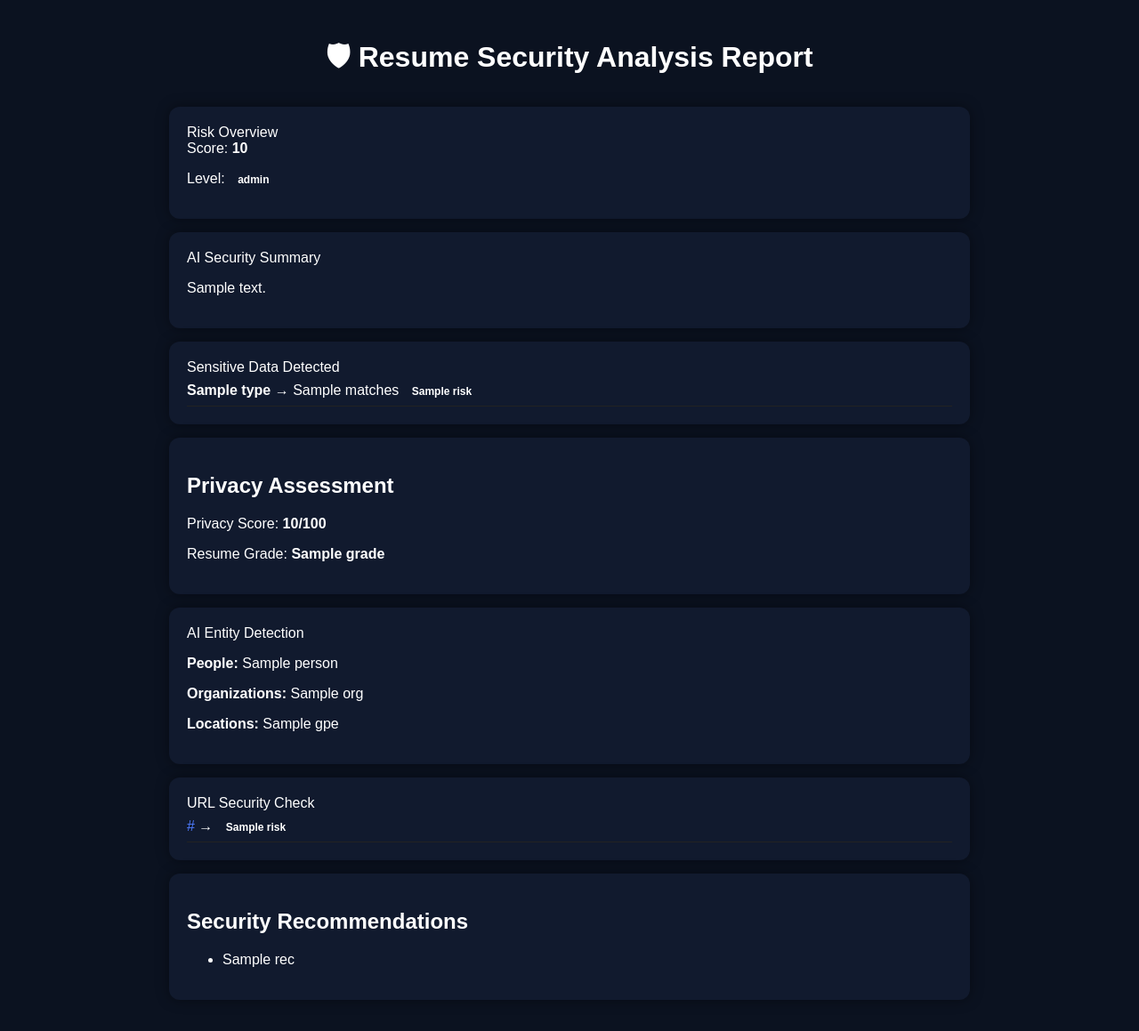
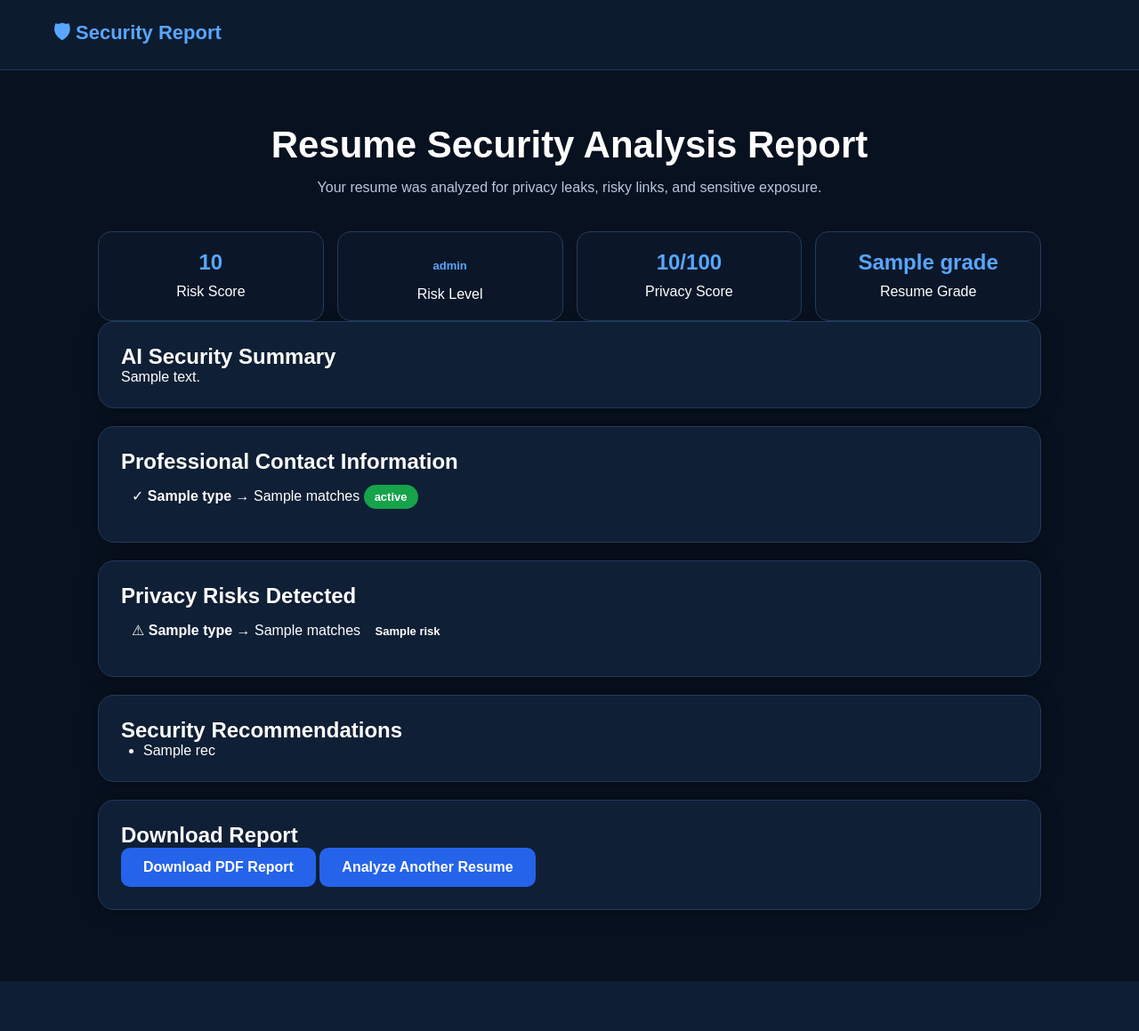
Before and after one commit to Tharindi-Weerasinghe/ai-resume-security-analyzer, a Flask app: template templates/report.html in a window 1280 px wide. Shown: the whole page at 89% size. After the commit the page ends 1103 px from the top, so only its background shows below. Run offline with Flask 3, Linux system fonts and the light colour scheme; the template is opened without the code that fills it: most values are stand-ins (such as "Sample title", 1, 10 or a date in 2020).

Commit message:
Imporved privacy risk logic

```diff
--- a/ai_entity_detector.py
+++ b/ai_entity_detector.py
@@ -1,9 +1,59 @@
+import re
 import spacy
 
 nlp = spacy.load("en_core_web_sm")
 
+BAD_WORDS = [
+    "skills", "references", "education", "certifications", "learning",
+    "analytical skills", "active learner", "communication", "teamwork",
+    "projects", "professional profile", "profile", "sql", "linux",
+    "socket programming"
+]
+
+def clean_text(value):
+    value = value.replace("\n", " ").strip()
+    value = re.sub(r"\s+", " ", value)
+    return value
+
+def is_bad_entity(value):
+    lower = value.lower()
+
+    if len(value) < 3:
+        return True
+
+    if "@" in lower:
+        return True
+
+    if "linkedin.com" in lower or "github.com" in lower or "www." in lower:
+        return True
+
+    for word in BAD_WORDS:
+        if word in lower:
+            return True
+
+    return False
+
+def extract_candidate_name(text):
+    lines = text.split("\n")
+
+    for line in lines[:10]:
+        line = clean_text(line)
+
+        if not line:
+            continue
+
+        if "@" in line or "http" in line or "www" in line:
+            continue
+
+        words = line.split()
+
+        if 2 <= len(words) <= 4:
+            if all(word.replace(".", "").isalpha() for word in words):
+                return line
+
+    return "Not detected"
+
 def extract_entities(text):
-
     doc = nlp(text)
 
     entities = {
@@ -12,8 +62,17 @@ def extract_entities(text):
         "GPE": []
     }
 
+    candidate_name = extract_candidate_name(text)
+
+    if candidate_name != "Not detected":
+        entities["PERSON"].append(candidate_name)
+
     for ent in doc.ents:
         if ent.label_ in entities:
-            entities[ent.label_].append(ent.text)
+            cleaned = clean_text(ent.text)
+
+            if not is_bad_entity(cleaned):
+                if cleaned not in entities[ent.label_]:
+                    entities[ent.label_].append(cleaned)
 
     return entities
--- a/app.py
+++ b/app.py
@@ -1,28 +1,29 @@
-from flask import Flask, render_template, request
+from flask import Flask, render_template, request, send_from_directory
 import os
+
 from ai_entity_detector import extract_entities
 from url_security import analyze_urls
 from pdf_report import generate_pdf
 from recommendations import generate_recommendations
 from extractor import extract_text
 from pii_detector import detect_pii
-from risk_scorer import calculate_risk
-from risk_scorer import calculate_privacy_score
+from risk_scorer import calculate_risk, calculate_privacy_score
 
 app = Flask(__name__)
 
 UPLOAD_FOLDER = "uploads"
 os.makedirs(UPLOAD_FOLDER, exist_ok=True)
 
+
 def generate_summary(risk):
     if risk["level"] == "CRITICAL":
-        return "Critical risk: Sensitive data exposure + potential security threats detected."
+        return "Critical risk: The resume contains unnecessary sensitive information or risky links that should be reviewed before sharing publicly."
     elif risk["level"] == "HIGH":
-        return "High risk: Resume contains sensitive personal information."
+        return "High risk: The resume contains sensitive information that is not usually required for initial job applications."
     elif risk["level"] == "MEDIUM":
-        return "Medium risk: Some personal data exposure detected."
+        return "Medium risk: Some privacy exposure was detected. Review the highlighted items before sharing."
     else:
-        return "Low risk: Resume is relatively safe."
+        return "Low risk: Only normal resume contact information or minimal privacy exposure was detected."
 
 
 @app.route("/")
@@ -32,7 +33,6 @@ def home():
 
 @app.route("/analyze", methods=["POST"])
 def analyze():
-
     file = request.files["resume"]
 
     filepath = os.path.join(UPLOAD_FOLDER, file.filename)
@@ -40,32 +40,34 @@ def analyze():
 
     text = extract_text(filepath)
 
-    pii_results = detect_pii(text)
-    risk_result = calculate_risk(pii_results)
+    contact_info, privacy_risks = detect_pii(text)
+    urls = analyze_urls(text)
     entities = extract_entities(text)
 
-    urls = analyze_urls(text)
+    risk_result = calculate_risk(privacy_risks, urls)
+    privacy = calculate_privacy_score(risk_result["score"])
+    summary = generate_summary(risk_result)
+    recommendations = generate_recommendations(privacy_risks, urls)
+
     pdf_path = os.path.join(UPLOAD_FOLDER, "report.pdf")
-
-    generate_pdf(pdf_path, pii_results, risk_result, entities, urls)
-
-    summary = generate_summary(risk_result)
-    recommendations = generate_recommendations(pii_results)
-    privacy = calculate_privacy_score(risk_result["score"])
-
+    generate_pdf(pdf_path, privacy_risks, risk_result, entities, urls)
 
     return render_template(
         "report.html",
-        pii=pii_results,
+        contact_info=contact_info,
+        privacy_risks=privacy_risks,
         risk=risk_result,
-        preview=text[:800],
+        privacy=privacy,
         entities=entities,
         urls=urls,
-        pdf_file = "report.pdf",
         summary=summary,
-        recommendations=recommendations,
-        privacy=privacy
+        recommendations=recommendations
     )
+
+
+@app.route("/uploads/<filename>")
+def uploaded_file(filename):
+    return send_from_directory(UPLOAD_FOLDER, filename)
 
 
 if __name__ == "__main__":
--- /dev/null
+++ b/static/style.css
@@ -0,0 +1,153 @@
+* {
+    margin: 0;
+    padding: 0;
+    box-sizing: border-box;
+}
+
+body {
+    font-family: Arial, sans-serif;
+    background: #08111f;
+    color: #ffffff;
+}
+
+.navbar {
+    padding: 20px 60px;
+    background: #0d1b2f;
+    border-bottom: 1px solid #1e3355;
+}
+
+.logo {
+    font-size: 22px;
+    font-weight: bold;
+    color: #58a6ff;
+}
+
+.container {
+    max-width: 1100px;
+    margin: 40px auto;
+    padding: 20px;
+}
+
+.hero {
+    text-align: center;
+    margin-bottom: 40px;
+}
+
+.hero h1 {
+    font-size: 42px;
+    margin-bottom: 15px;
+}
+
+.hero p {
+    color: #b8c7dd;
+    font-size: 16px;
+}
+
+.upload-card,
+.card {
+    background: #0f1f35;
+    border: 1px solid #223a5e;
+    border-radius: 18px;
+    padding: 25px;
+    margin-bottom: 20px;
+    box-shadow: 0 0 20px rgba(0,0,0,0.35);
+}
+
+.upload-box {
+    border: 2px dashed #3b82f6;
+    padding: 35px;
+    border-radius: 15px;
+    text-align: center;
+    background: #0b1728;
+}
+
+input[type="file"] {
+    margin: 20px 0;
+    color: #ffffff;
+}
+
+button,
+.btn {
+    display: inline-block;
+    background: #2563eb;
+    color: white;
+    padding: 13px 25px;
+    border-radius: 10px;
+    border: none;
+    text-decoration: none;
+    font-weight: bold;
+    cursor: pointer;
+}
+
+button:hover,
+.btn:hover {
+    background: #1d4ed8;
+}
+
+.grid {
+    display: grid;
+    grid-template-columns: repeat(4, 1fr);
+    gap: 15px;
+}
+
+.stat {
+    background: #0b1728;
+    border: 1px solid #223a5e;
+    border-radius: 15px;
+    padding: 20px;
+    text-align: center;
+}
+
+.stat h2 {
+    color: #58a6ff;
+    margin-bottom: 10px;
+}
+
+.badge {
+    display: inline-block;
+    padding: 6px 12px;
+    border-radius: 20px;
+    font-size: 13px;
+    font-weight: bold;
+}
+
+.LOW {
+    background: #16a34a;
+}
+
+.MEDIUM {
+    background: #f59e0b;
+}
+
+.HIGH {
+    background: #dc2626;
+}
+
+.CRITICAL {
+    background: #7f1d1d;
+}
+
+.item {
+    padding: 12px;
+    border-bottom: 1px solid #223a5e;
+}
+
+.item:last-child {
+    border-bottom: none;
+}
+
+a {
+    color: #58a6ff;
+}
+
+ul {
+    padding-left: 25px;
+}
+
+pre {
+    white-space: pre-wrap;
+    background: #08111f;
+    padding: 15px;
+    border-radius: 10px;
+    color: #cbd5e1;
+}
--- a/templates/report.html
+++ b/templates/report.html
@@ -2,152 +2,98 @@
 <html>
 <head>
     <title>Security Report</title>
-
-    <style>
-    body {
-        font-family: Arial;
-        background: #0b1220;
-        margin: 0;
-        padding: 20px;
-        color: white;
-    }
-
-    .container {
-        max-width: 900px;
-        margin: auto;
-    }
-
-    h1 {
-        text-align: center;
-        margin-bottom: 25px;
-    }
-
-    .card {
-        background: #111a2e;
-        padding: 20px;
-        margin-bottom: 15px;
-        border-radius: 12px;
-        box-shadow: 0 0 15px rgba(0,0,0,0.4);
-    }
-
-    .badge {
-        padding: 4px 10px;
-        border-radius: 20px;
-        font-weight: bold;
-        color: white;
-        font-size: 12px;
-    }
-
-    .LOW { background: #2ecc71; }
-    .MEDIUM { background: #f39c12; }
-    .HIGH { background: #e74c3c; }
-    .CRITICAL { background: #8e44ad; }
-
-    .item {
-        padding: 8px 0;
-        border-bottom: 1px solid #222;
-    }
-
-    a {
-        color: #4f7cff;
-        text-decoration: none;
-    }
-
-    a:hover {
-        text-decoration: underline;
-    }
-
-    .score {
-        font-size: 22px;
-        font-weight: bold;
-    }
-</style>
+    <link rel="stylesheet" href="{{ url_for('static', filename='style.css') }}">
 </head>
 
 <body>
 
+<div class="navbar">
+    <div class="logo">🛡 Security Report</div>
+</div>
+
 <div class="container">
 
-    <h1>🛡 Resume Security Analysis Report</h1>
-
-    <!-- RISK -->
-    <div class="card">
-        <div class="section-title">Risk Overview</div>
-
-        <div class="score-box">
-            Score: <b>{{ risk.score }}</b>
+    <div class="hero">
+        <h1>Resume Security Analysis Report</h1>
+        <p>Your resume was analyzed for privacy leaks, risky links, and sensitive exposure.</p>
     </div>
 
-        <p>
-            Level:
-            <span class="badge {{ risk.level }}">
-                {{ risk.level }}
-            </span>
-        </p>
+    <div class="grid">
+        <div class="stat">
+            <h2>{{ risk.score }}</h2>
+            <p>Risk Score</p>
         </div>
 
-    <!-- SUMMARY -->
+        <div class="stat">
+            <h2><span class="badge {{ risk.level }}">{{ risk.level }}</span></h2>
+            <p>Risk Level</p>
+        </div>
+
+        <div class="stat">
+            <h2>{{ privacy.privacy_score }}/100</h2>
+            <p>Privacy Score</p>
+        </div>
+
+        <div class="stat">
+            <h2>{{ privacy.grade }}</h2>
+            <p>Resume Grade</p>
+        </div>
+    </div>
+
     <div class="card">
-        <div class="section-title">AI Security Summary</div>
+        <h2>AI Security Summary</h2>
         <p>{{ summary }}</p>
     </div>
 
-    <!-- PII -->
 <div class="card">
-        <div class="section-title">Sensitive Data Detected</div>
+    <h2>Professional Contact Information</h2>
 
-        {% for item in pii %}
+    {% if contact_info %}
+        {% for item in contact_info %}
             <div class="item">
-                <b>{{ item.type }}</b>
+                ✓ <b>{{ item.type }}</b>
+                → {{ item.matches }}
+                <span class="badge LOW">{{ item.status }}</span>
+            </div>
+        {% endfor %}
+    {% else %}
+        <p>No standard contact information detected.</p>
+    {% endif %}
+</div>
+
+<div class="card">
+    <h2>Privacy Risks Detected</h2>
+
+    {% if privacy_risks %}
+        {% for item in privacy_risks %}
+            <div class="item">
+                ⚠ <b>{{ item.type }}</b>
                 → {{ item.matches }}
                 <span class="badge {{ item.risk }}">{{ item.risk }}</span>
             </div>
         {% endfor %}
+    {% else %}
+        <p>No unnecessary privacy risks detected.</p>
+    {% endif %}
 </div>
-
-    <div class="card">
-    <h2>Privacy Assessment</h2>
-
-    <p>
-        Privacy Score:
-        <strong>{{ privacy.privacy_score }}/100</strong>
-    </p>
-
-    <p>
-        Resume Grade:
-        <strong>{{ privacy.grade }}</strong>
-    </p>
-</div>
-
-    <!-- ENTITIES -->
-    <div class="card">
-        <div class="section-title">AI Entity Detection</div>
-
-        <p><b>People:</b> {{ entities.PERSON }}</p>
-        <p><b>Organizations:</b> {{ entities.ORG }}</p>
-        <p><b>Locations:</b> {{ entities.GPE }}</p>
-    </div>
-
-    <!-- URLS -->
-    <div class="card">
-        <div class="section-title">URL Security Check</div>
-
-        {% for item in urls %}
-            <div class="item">
-                <a href="{{ item.url }}" target="_blank">{{ item.url }}</a>
-                → <span class="badge {{ item.risk }}">{{ item.risk }}</span>
-            </div>
-        {% endfor %}
-    </div>
-
     <div class="card">
         <h2>Security Recommendations</h2>
 
+        {% if recommendations %}
             <ul>
                 {% for rec in recommendations %}
                     <li>{{ rec }}</li>
                 {% endfor %}
             </ul>
+        {% else %}
+            <p>No major recommendations.</p>
+        {% endif %}
+    </div>
+
+    <div class="card">
+        <h2>Download Report</h2>
+        <a class="btn" href="/uploads/report.pdf" download>Download PDF Report</a>
+        <a class="btn" href="/">Analyze Another Resume</a>
     </div>
 
 </div>
```
Also changed, not shown: extractor.py (+5 -16 lines), pii_detector.py (+26 -14 lines), recommendations.py (+15 -28 lines), risk_scorer.py (+15 -19 lines), templates/index.html (+39 -73 lines), 1 other file. Lines whose indentation alone changed are shown as unchanged.
